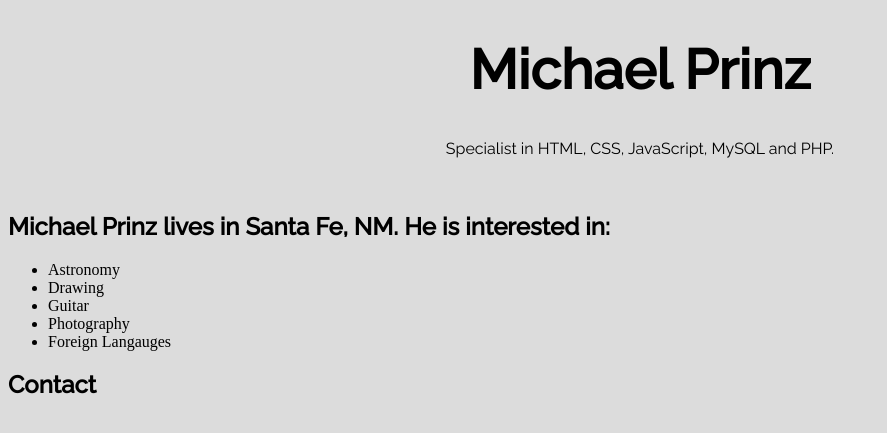
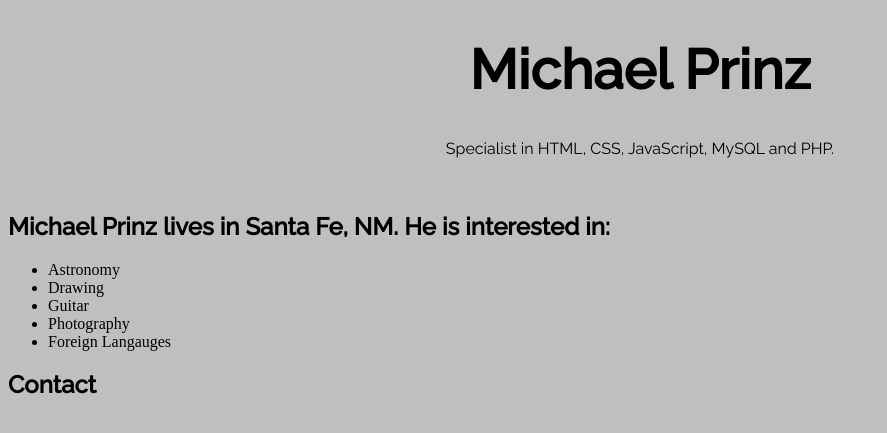
Before and after one commit to mprinz/aboutme, a PHP site: page /aboutme.html in a window 1280 px wide. Shown: the top 433 px of the page, without its empty margins (0-887 px from the left). Run offline with PHP 8.4, Linux system fonts and the light colour scheme.

Commit message:
Edited  CSS

```diff
--- a/css/style.css
+++ b/css/style.css
@@ -4,7 +4,7 @@ CSS STYLES PAGE
 @import url(https://fonts.googleapis.com/css?family=Raleway:400,500);
 
 body {
-	background-color: #dcdcdc
+	background-color: #BFBFBF
 }
 
 h1 {
```
